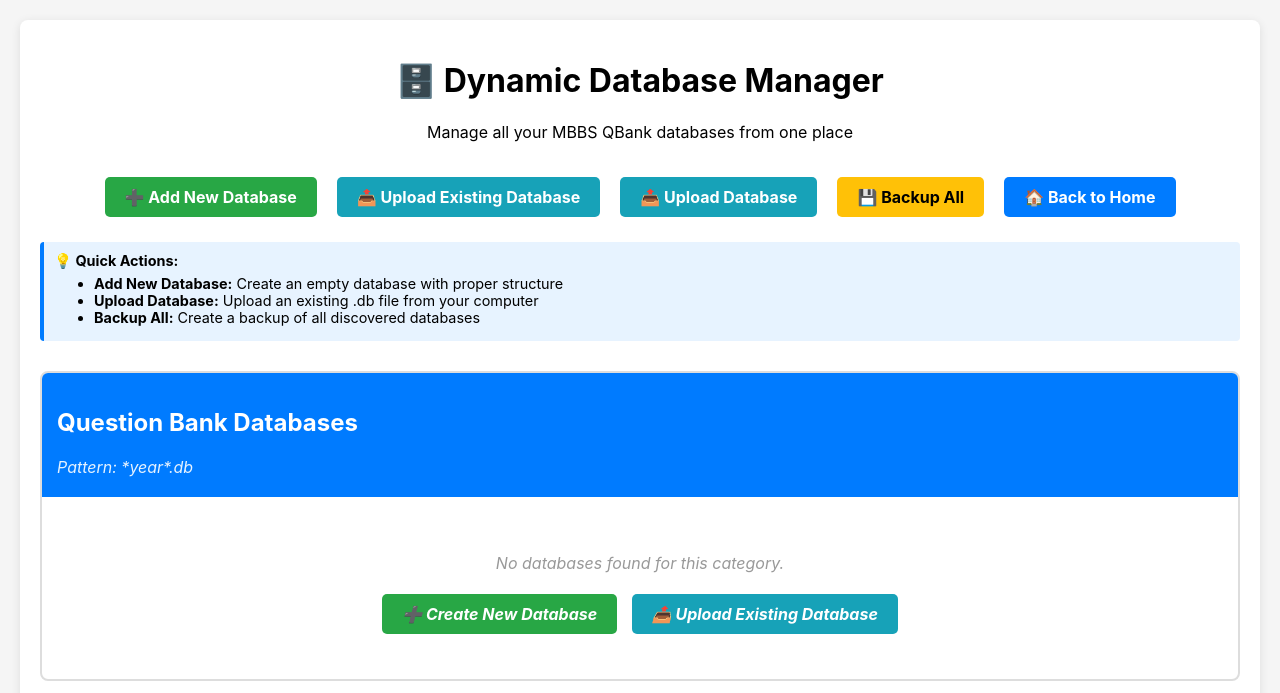
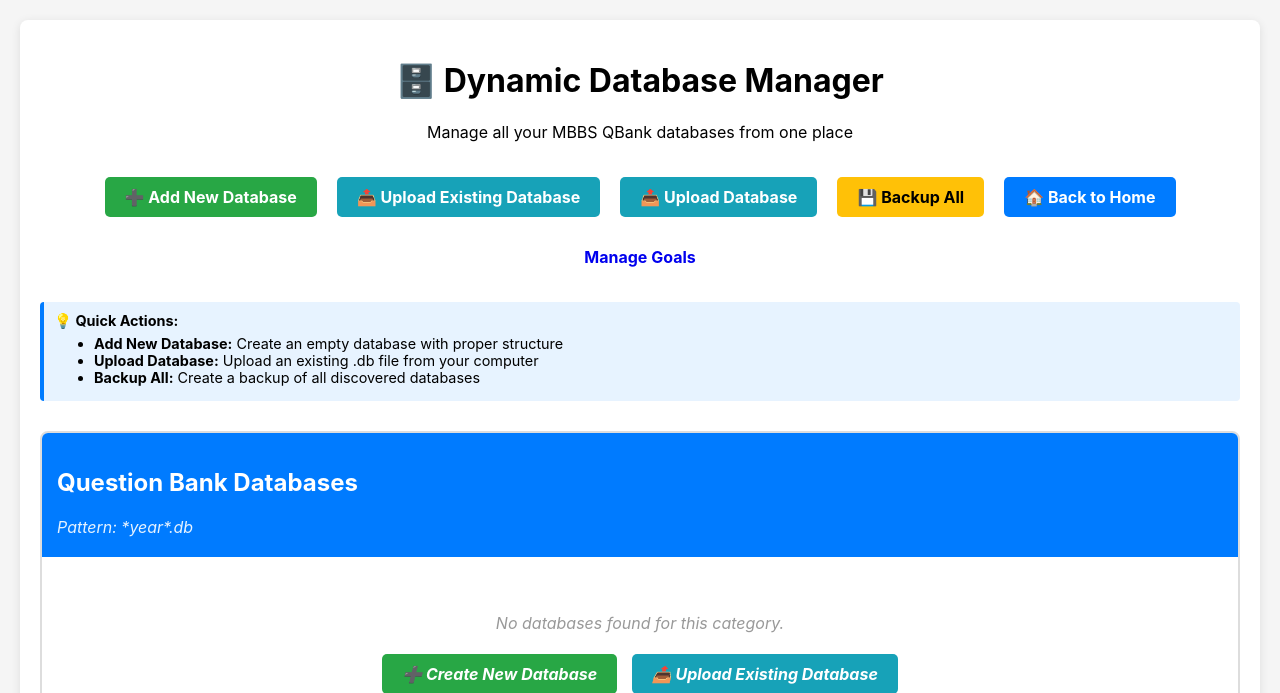
Before and after one commit to priyanshurajab2-alt/16-december2025, a Flask app: page /admin/dynamic_db_manager in a window 1280 px wide. Shown: the top 693 px of the page. Run offline with Flask 3, Linux system fonts and the light colour scheme; parts of the project's set-up code (start-up, migrations or seed data) failed here and were passed over.

Commit message:
Update dynamic_db_manager.html

```diff
--- a/templates/dynamic_db_manager.html
+++ b/templates/dynamic_db_manager.html
@@ -58,6 +58,11 @@
 
                 <a href="{{ url_for('backup_all_databases') }}" class="btn btn-warning">💾 Backup All</a>
                 <a href="{{ url_for('home') }}" class="btn btn-primary">🏠 Back to Home</a>
+
+                <a href="{{ url_for('goals_home') }}" class="btn btn-sm btn-outline-primary">
+                  Manage Goals
+</a>
+
             </div>
         </div>
 
```
